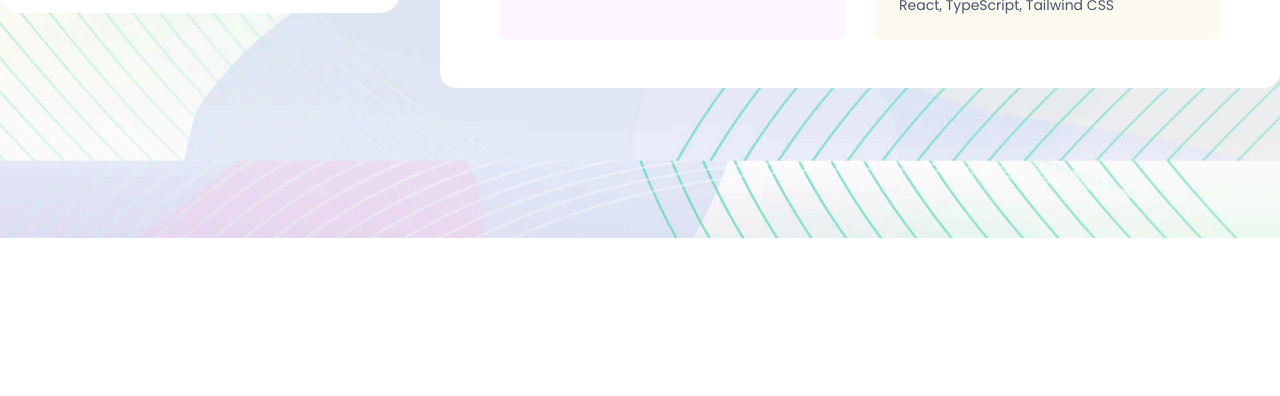
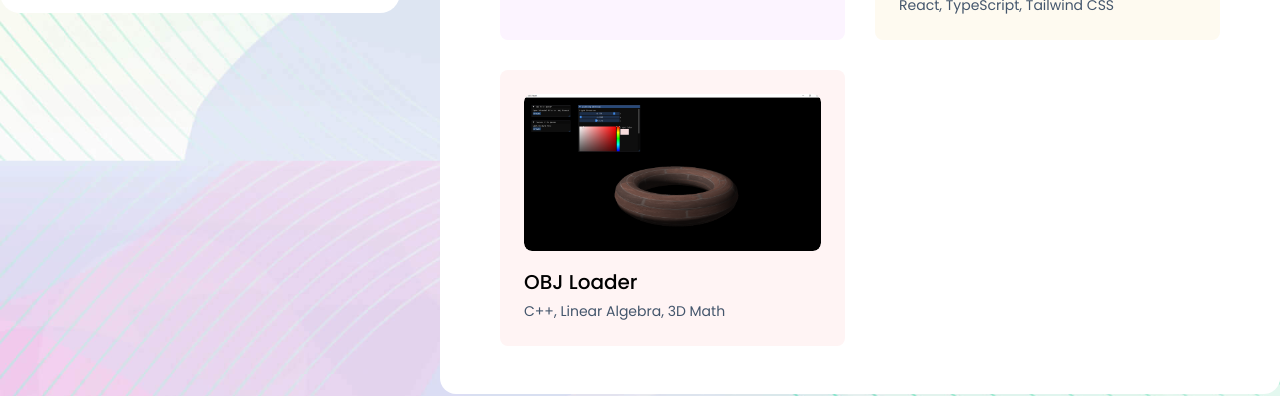
Before and after one commit to mr2yesung/YeseongPortfolio, a React (Vite) app: page /works in a window 1280 px wide. Shown: the part 966-1362 px from the top of the page. Before the commit the page ends 1204 px from the top, so only its background shows below. Built offline with nearby package versions, Linux system fonts and the light colour scheme.

Commit message:
add obj loader project

```diff
--- a/src/pages/works/Works.tsx
+++ b/src/pages/works/Works.tsx
@@ -38,6 +38,19 @@ function Works() {
       previewLinkDisplay: "game-nation.vercel",
       explanation:
         "This project is a landing page for the game studio GameNation. It includes several features such as smooth scrolling to different page sections with scroll animations on each section, loading low-resolution image initially to enhance user experience, and a contact form that allows users to send emails directly from the site. The project incorporates a modern UI/UX design for an engaging and user-friendly experience.",
+    },
+    {
+      title: "OBJ Loader",
+      image: "/images/screenshots/obj-loader.png",
+      skills: "C++, Linear Algebra, 3D Math",
+      bgClassName: "bg-[#FFF4F4]",
+      projectType: "Graphics Development",
+      githubLink: "https://github.com/mr2yesung/OBJ-Loader",
+      githubLinkDisplay: "github.com/mr2yesung",
+      previewLink: "https://www.youtube.com/watch?v=m8CLUY5hXJw&t=3s",
+      previewLinkDisplay: "Youtube Video",
+      explanation:
+        "This project utilizes OpenGL graphics specification to load and display .obj 3D model files while applying textures and lighting settings. The .obj file is parsed line by line to extract vertex data, and textures are loaded using the 'stb_image' library. The lighting system supports directional light with ambient and diffuse components. Additionally, the project includes a parsing function for '.shader' files containing both vertex and fragment shaders. A custom camera system is implemented for controlling movement, rotation, and zoom using principles of linear algebra and 3D mathematics.",
     },
   ];
 
```
Also changed, not shown: public/images/screenshots/obj-loader.png (added).
